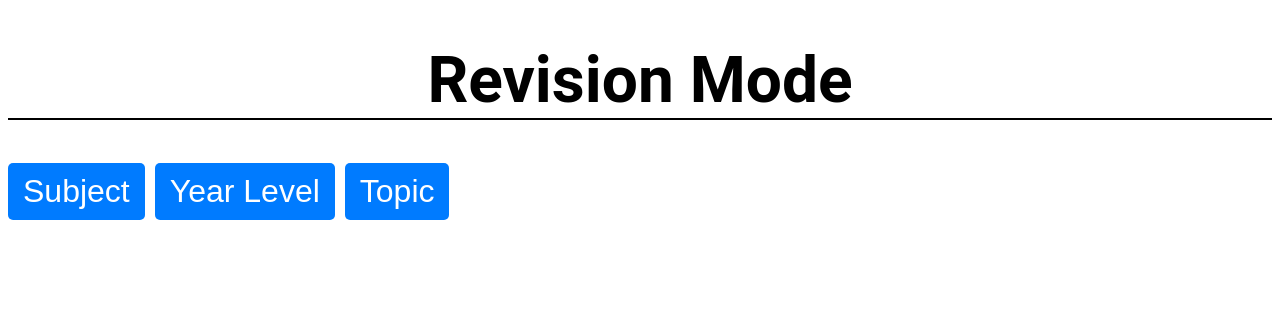
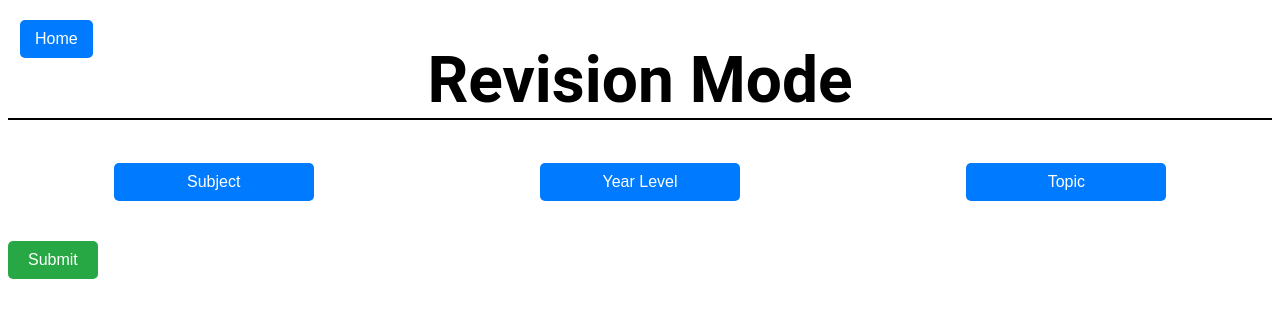
Before and after one commit to Looch8/teacher-platform, a React (Vite) app: page /revision in a window 1280 px wide. Shown: the top 318 px of the page. Built offline with nearby package versions, Linux system fonts and the light colour scheme.

Commit message:
fixed some styling on buttons

```diff
--- a/src/App.css
+++ b/src/App.css
@@ -14,6 +14,15 @@ h2,
 button {
 	font-size: 2rem;
 	text-align: center;
+	font-size: 2rem;
+	padding: 10px 15px;
+	background-color: #007bff;
+	color: white;
+	border: none;
+	border-radius: 5px;
+	cursor: pointer;
+	text-align: center;
+	transition: background-color 0.3s ease;
 }
 
 .mode-container {
@@ -30,3 +39,19 @@ button {
 	font-size: 2rem;
 	font-style: none;
 }
+
+/* Home button */
+.home-button {
+	position: absolute;
+	top: 20px;
+	left: 20px;
+	font-size: 1rem;
+	padding: 10px 15px;
+	background-color: #007bff;
+	color: white;
+	border: none;
+	border-radius: 5px;
+	cursor: pointer;
+	text-align: center;
+	transition: background-color 0.3s ease;
+}
--- a/src/components/Dropdown.jsx
+++ b/src/components/Dropdown.jsx
@@ -1,22 +1,21 @@
 import { useState } from 'react';
 
-const Dropdown = ({ label, options }) => {
+const Dropdown = ({ label, options, onSelect }) => {
 	const [isOpen, setIsOpen] = useState(false);
-	const [selectedOption, setSelectedOption] = useState('');
 
 	const toggleDropdown = () => {
 		setIsOpen(!isOpen);
 	};
 
 	const handleOptionClick = (option) => {
-		setSelectedOption(option);
+		onSelect(option); // Notify the parent of the selection
 		setIsOpen(false); // Close the dropdown after selection
 	};
 
 	return (
 		<div className="dropdown">
 			<button onClick={toggleDropdown} className="dropdown-button">
-				{selectedOption || label}
+				{label}
 			</button>
 			{isOpen && (
 				<ul className="dropdown-menu">
--- a/src/pages/RevisionPage.jsx
+++ b/src/pages/RevisionPage.jsx
@@ -1,17 +1,77 @@
+import { useState } from 'react';
+import { Link } from 'react-router-dom';
 import Dropdown from '../components/Dropdown';
 import '../styles/RevisionPage.css';
 
 function RevisionPage() {
 	const subjects = ['Math', 'Science', 'History'];
 	const yearLevels = ['Year 1', 'Year 2', 'Year 3'];
-	const topics = ['Algebra', 'Biology', 'World War II'];
+	const topicsData = {
+		Math: ['Algebra', 'Geometry', 'Calculus'],
+		Science: ['Biology', 'Chemistry', 'Physics'],
+		History: ['World War I', 'World War II', 'Renaissance'],
+	};
+
+	const [selectedSubject, setSelectedSubject] = useState('');
+	const [selectedYearLevel, setSelectedYearLevel] = useState('');
+	const [selectedTopic, setSelectedTopic] = useState('');
+
+	const handleSubjectSelect = (subject) => {
+		setSelectedSubject(subject);
+		setSelectedTopic(''); // Reset topic when subject changes
+	};
+
+	const handleYearLevelSelect = (yearLevel) => {
+		setSelectedYearLevel(yearLevel);
+	};
+
+	const handleTopicSelect = (topic) => {
+		setSelectedTopic(topic);
+	};
+
+	const handleSubmit = () => {
+		console.log({
+			Subject: selectedSubject,
+			YearLevel: selectedYearLevel,
+			Topic: selectedTopic,
+		});
+	};
+
 	return (
-		<div>
+		<>
 			<h1>Revision Mode</h1>
-			<Dropdown label="Subject" options={subjects} />
-			<Dropdown label="Year Level" options={yearLevels} />
-			<Dropdown label="Topic" options={topics} />
-		</div>
+			{/* Button to go back homepage */}
+			<Link to="/">
+				<button className="home-button">Home</button>
+			</Link>
+			<div className="dropdown-container">
+				<Dropdown
+					label="Subject"
+					options={subjects}
+					onSelect={handleSubjectSelect}
+				/>
+				<Dropdown
+					label="Year Level"
+					options={yearLevels}
+					onSelect={handleYearLevelSelect}
+				/>
+				<Dropdown
+					label="Topic"
+					options={topicsData[selectedSubject] || []}
+					onSelect={handleTopicSelect}
+				/>
+			</div>
+			<div className="selections">
+				{selectedSubject && <p>Selected Subject: {selectedSubject}</p>}
+				{selectedYearLevel && (
+					<p>Selected Year Level: {selectedYearLevel}</p>
+				)}
+				{selectedTopic && <p>Selected Topic: {selectedTopic}</p>}
+			</div>
+			<button onClick={handleSubmit} className="submit-button">
+				Submit
+			</button>
+		</>
 	);
 }
 
--- a/src/styles/RevisionPage.css
+++ b/src/styles/RevisionPage.css
@@ -1,19 +1,37 @@
-/* Dropdown styles */
+/* Dropdown container */
+.dropdown-container {
+	display: flex;
+	justify-content: space-around; /* Space between dropdowns */
+	gap: 15px; /* Adjust spacing between the dropdowns */
+	margin-bottom: 20px; /* Margin between dropdowns and selections */
+}
+
+/* Dropdown individual styling */
 .dropdown {
 	position: relative;
 	display: inline-block;
-	margin-right: 10px;
+	width: 200px; /* Set a consistent width for all dropdowns */
 }
 
+/* Dropdown button styling */
 .dropdown-button {
+	width: 100%; /* Ensure the button takes the full width of the dropdown */
 	padding: 10px 15px;
 	background-color: #007bff;
 	color: white;
 	border: none;
 	border-radius: 5px;
 	cursor: pointer;
+	font-size: 16px;
+	text-align: center; /* Align text to the left for better readability */
+	transition: background-color 0.3s ease;
 }
 
+.dropdown-button:hover {
+	background-color: #0056b3;
+}
+
+/* Dropdown menu container */
 .dropdown-menu {
 	position: absolute;
 	top: 100%;
@@ -21,17 +39,55 @@
 	list-style: none;
 	margin: 0;
 	padding: 0;
-	background: white;
+	background: #fff;
 	border: 1px solid #ccc;
-	width: 150px;
+	border-radius: 5px;
+	width: 100%; /* Full width to match the dropdown button */
 	box-shadow: 0 4px 6px rgba(0, 0, 0, 0.1);
+	z-index: 10;
+	overflow: hidden;
 }
 
+/* Dropdown menu items */
 .dropdown-menu li {
-	padding: 10px;
+	padding: 10px 15px;
 	cursor: pointer;
+	font-size: 14px;
+	color: #333;
+	transition: background-color 0.3s ease, color 0.3s ease;
 }
 
 .dropdown-menu li:hover {
-	background: #f0f0f0;
+	background-color: #f0f0f0;
+	color: #007bff;
 }
+
+/* Smooth transitions */
+.dropdown-menu li:not(:last-child) {
+	border-bottom: 1px solid #ddd;
+}
+
+/* Selections display styling */
+.selections p {
+	font-size: 16px;
+	margin: 5px 0;
+	font-weight: bold;
+	color: #333;
+}
+
+/* Submit button styling */
+.submit-button {
+	padding: 10px 20px;
+	background-color: #28a745;
+	color: white;
+	border: none;
+	border-radius: 5px;
+	cursor: pointer;
+	font-size: 16px;
+	transition: background-color 0.3s ease;
+	margin-top: 20px;
+}
+
+.submit-button:hover {
+	background-color: #218838;
+}
```
